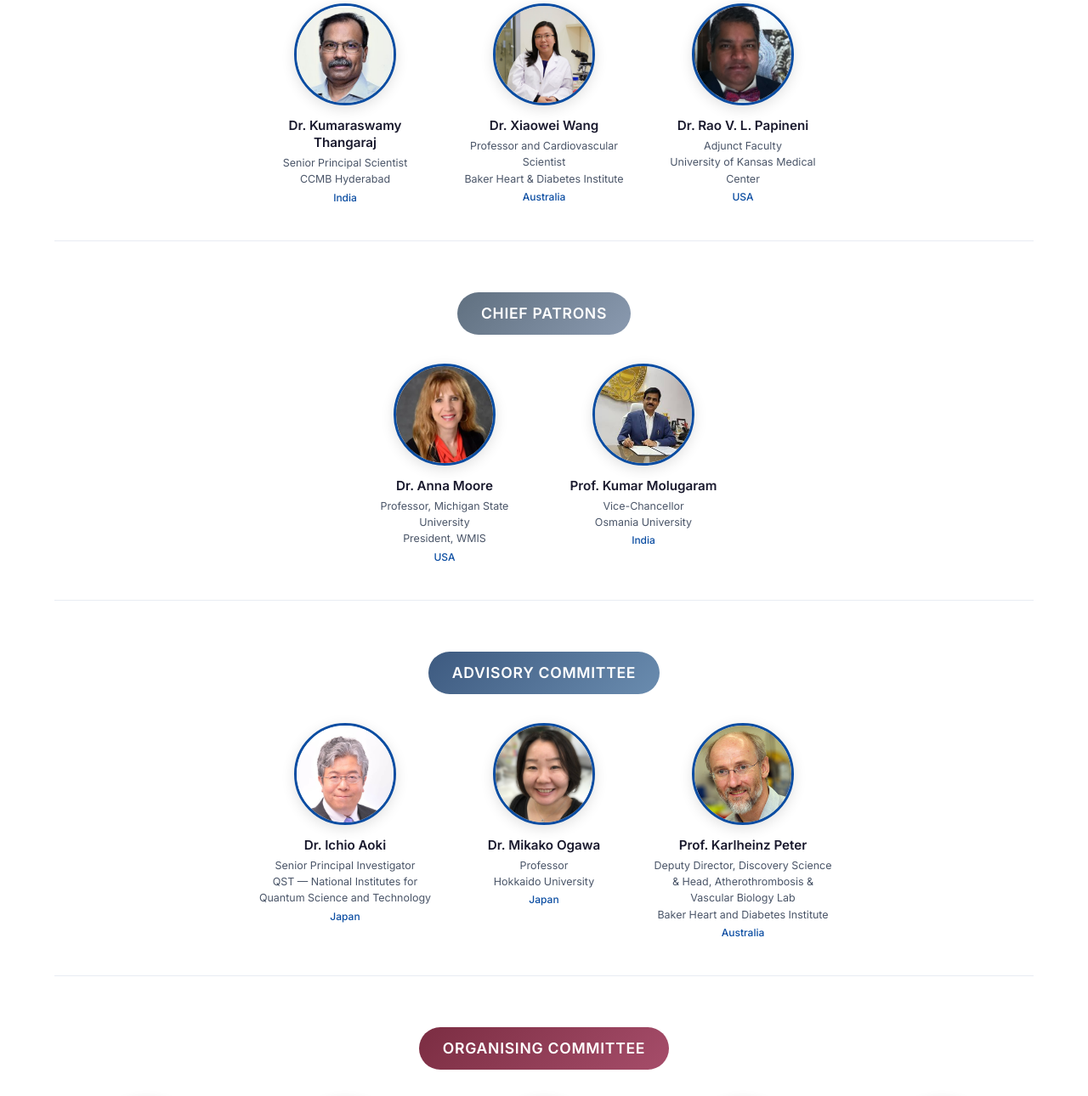
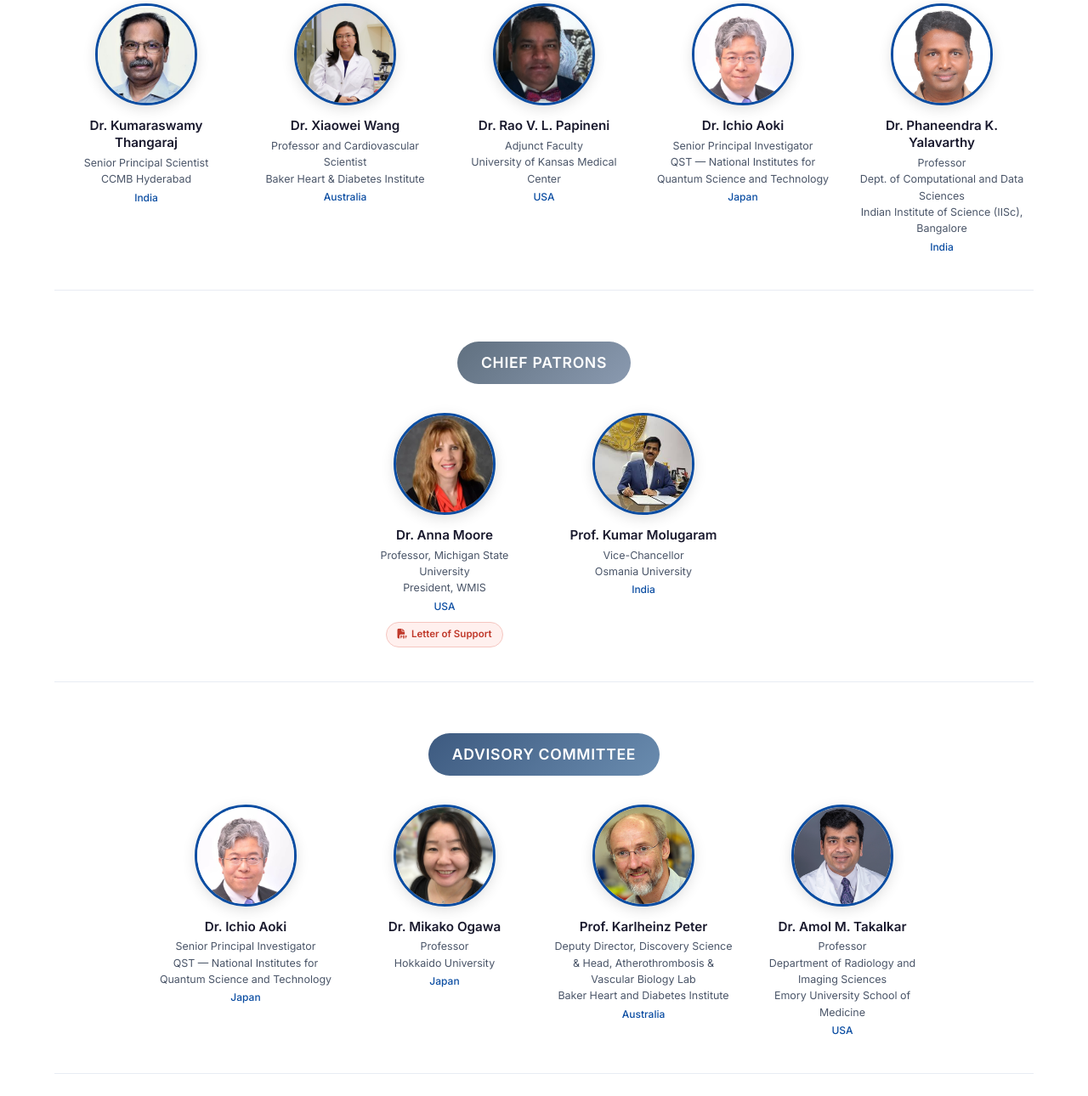
Before and after one commit to FASMIMISI/fasmibiannualconf2026, a plain HTML site: page speakers.html in a window 1280 px wide. Shown: the part 1273-2563 px from the top of the page at 85% size. Drawn offline with Linux system fonts and the light colour scheme.

Commit message:
Add files via upload

```diff
--- a/speakers.html
+++ b/speakers.html
@@ -47,7 +47,7 @@
             object-fit: cover;
             object-position: top;
             border: 3px solid var(--primary-blue, #1a73e8);
-            box-shadow: 0 4px 16px rgba(0,0,0,0.12);
+            box-shadow: 0 4px 16px rgba(0, 0, 0, 0.12);
             background: #e8edf3;
             flex-shrink: 0;
         }
@@ -70,7 +70,7 @@
             font-size: 2.4rem;
             color: #4a6fa5;
             flex-shrink: 0;
-            box-shadow: 0 4px 16px rgba(0,0,0,0.10);
+            box-shadow: 0 4px 16px rgba(0, 0, 0, 0.10);
         }
 
         .people-name {
@@ -102,7 +102,7 @@
             padding: 60px 0 40px;
         }
 
-        .speakers-section + .speakers-section {
+        .speakers-section+.speakers-section {
             border-top: 1px solid #e8ecf3;
         }
 
@@ -185,8 +185,7 @@
                 <span class="section-badge">Dr. Sam Gambhir Memorial Lecture</span>
                 <div class="people-grid featured" style="justify-content:center; margin-top:24px;">
                     <div class="people-card wide">
-                        <img src="assets/images/Dr. Ramasamy Paulmurugan .png"
-                            alt="Dr. Ramasamy Paulmurugan"
+                        <img src="assets/images/Dr. Ramasamy Paulmurugan .png" alt="Dr. Ramasamy Paulmurugan"
                             class="people-photo large">
                         <p class="people-name">Dr. Ramasamy Paulmurugan</p>
                         <p class="people-affil">Professor of Radiology<br>Stanford University</p>
@@ -200,9 +199,7 @@
                 <span class="section-badge amber">Keynote Speakers</span>
                 <div class="people-grid" style="justify-content:center; margin-top:24px;">
                     <div class="people-card">
-                        <img src="assets/images/Dr. Abhijit De .png"
-                            alt="Dr. Abhijit De"
-                            class="people-photo">
+                        <img src="assets/images/Dr. Abhijit De .png" alt="Dr. Abhijit De" class="people-photo">
                         <p class="people-name">Dr. Abhijit De</p>
                         <p class="people-affil">Scientific Officer (G), ACTREC<br>Tata Memorial Centre</p>
                         <p class="people-country">India</p>
@@ -215,28 +212,36 @@
                 <span class="section-badge teal">Invited Speakers &amp; Expert Panelists</span>
                 <div class="people-grid" style="margin-top:24px;">
                     <div class="people-card">
-                        <img src="assets/images/Dr. Kumaraswamy Thangaraj .png"
-                            alt="Dr. Kumaraswamy Thangaraj"
+                        <img src="assets/images/Dr. Kumaraswamy Thangaraj .png" alt="Dr. Kumaraswamy Thangaraj"
                             class="people-photo">
                         <p class="people-name">Dr. Kumaraswamy Thangaraj</p>
                         <p class="people-affil">Senior Principal Scientist<br>CCMB Hyderabad</p>
                         <p class="people-country">India</p>
                     </div>
                     <div class="people-card">
-                        <img src="assets/images/Dr. Xiaowei Wang .png"
-                            alt="Dr. Xiaowei Wang"
-                            class="people-photo">
+                        <img src="assets/images/Dr. Xiaowei Wang .png" alt="Dr. Xiaowei Wang" class="people-photo">
                         <p class="people-name">Dr. Xiaowei Wang</p>
-                        <p class="people-affil">Professor and Cardiovascular Scientist<br>Baker Heart &amp; Diabetes Institute</p>
+                        <p class="people-affil">Professor and Cardiovascular Scientist<br>Baker Heart &amp; Diabetes
+                            Institute</p>
                         <p class="people-country">Australia</p>
                     </div>
                     <div class="people-card">
-                        <img src="assets/images/rao papineni.png"
-                            alt="Dr. Rao V. L. Papineni"
-                            class="people-photo">
+                        <img src="assets/images/rao papineni.png" alt="Dr. Rao V. L. Papineni" class="people-photo">
                         <p class="people-name">Dr. Rao V. L. Papineni</p>
                         <p class="people-affil">Adjunct Faculty<br>University of Kansas Medical Center</p>
                         <p class="people-country">USA</p>
+                    </div>
+                    <div class="people-card">
+                        <img src="assets/images/Dr. Ichio Aoki .png" alt="Dr. Ichio Aoki" class="people-photo">
+                        <p class="people-name">Dr. Ichio Aoki</p>
+                        <p class="people-affil">Senior Principal Investigator<br>QST — National Institutes for<br>Quantum Science and Technology</p>
+                        <p class="people-country">Japan</p>
+                    </div>
+                    <div class="people-card">
+                        <img src="assets/images/Phani.jpg" alt="Dr. Phaneendra K. Yalavarthy" class="people-photo">
+                        <p class="people-name">Dr. Phaneendra K. Yalavarthy</p>
+                        <p class="people-affil">Professor<br>Dept. of Computational and Data Sciences<br>Indian Institute of Science (IISc), Bangalore</p>
+                        <p class="people-country">India</p>
                     </div>
                 </div>
             </div>
@@ -246,17 +251,23 @@
                 <span class="section-badge silver">Chief Patrons</span>
                 <div class="people-grid" style="justify-content:center; margin-top:24px;">
                     <div class="people-card">
-                        <img src="assets/images/moore-anna.png"
-                            alt="Dr. Anna Moore"
-                            class="people-photo">
+                        <img src="assets/images/moore-anna.png" alt="Dr. Anna Moore" class="people-photo">
                         <p class="people-name">Dr. Anna Moore</p>
                         <p class="people-affil">Professor, Michigan State University<br>President, WMIS</p>
                         <p class="people-country">USA</p>
+                        <a href="assets/LOS Letter FASMI.pdf"
+                           target="_blank"
+                           title="Letter of Support"
+                           style="display:inline-flex;align-items:center;gap:5px;margin-top:8px;
+                                  font-size:0.72rem;font-weight:600;color:#c0392b;
+                                  background:#fff0ee;border:1px solid #f5c6c0;
+                                  border-radius:20px;padding:4px 12px;text-decoration:none;
+                                  transition:background 0.2s;">
+                            <i class="fas fa-file-pdf"></i> Letter of Support
+                        </a>
                     </div>
                     <div class="people-card">
-                        <img src="assets/images/vc.jpg"
-                            alt="Prof. Kumar Molugaram"
-                            class="people-photo">
+                        <img src="assets/images/vc.jpg" alt="Prof. Kumar Molugaram" class="people-photo">
                         <p class="people-name">Prof. Kumar Molugaram</p>
                         <p class="people-affil">Vice-Chancellor<br>Osmania University</p>
                         <p class="people-country">India</p>
@@ -269,28 +280,31 @@
                 <span class="section-badge indigo">Advisory Committee</span>
                 <div class="people-grid" style="justify-content:center; margin-top:24px;">
                     <div class="people-card">
-                        <img src="assets/images/Dr. Ichio Aoki .png"
-                            alt="Dr. Ichio Aoki"
-                            class="people-photo">
+                        <img src="assets/images/Dr. Ichio Aoki .png" alt="Dr. Ichio Aoki" class="people-photo">
                         <p class="people-name">Dr. Ichio Aoki</p>
-                        <p class="people-affil">Senior Principal Investigator<br>QST — National Institutes for<br>Quantum Science and Technology</p>
+                        <p class="people-affil">Senior Principal Investigator<br>QST — National Institutes
+                            for<br>Quantum Science and Technology</p>
                         <p class="people-country">Japan</p>
                     </div>
                     <div class="people-card">
-                        <img src="assets/images/Dr. Mikako Ogawa .png"
-                            alt="Dr. Mikako Ogawa"
-                            class="people-photo">
+                        <img src="assets/images/Dr. Mikako Ogawa .png" alt="Dr. Mikako Ogawa" class="people-photo">
                         <p class="people-name">Dr. Mikako Ogawa</p>
                         <p class="people-affil">Professor<br>Hokkaido University</p>
                         <p class="people-country">Japan</p>
                     </div>
                     <div class="people-card">
-                        <img src="assets/images/Peter-Karlheinz.jpg"
-                            alt="Professor Karlheinz Peter"
+                        <img src="assets/images/Peter-Karlheinz.jpg" alt="Professor Karlheinz Peter"
                             class="people-photo">
                         <p class="people-name">Prof. Karlheinz Peter</p>
-                        <p class="people-affil">Deputy Director, Discovery Science<br>&amp; Head, Atherothrombosis &amp; Vascular Biology Lab<br>Baker Heart and Diabetes Institute</p>
+                        <p class="people-affil">Deputy Director, Discovery Science<br>&amp; Head, Atherothrombosis &amp;
+                            Vascular Biology Lab<br>Baker Heart and Diabetes Institute</p>
                         <p class="people-country">Australia</p>
+                    </div>
+                    <div class="people-card">
+                        <img src="assets/images/takalkar.png" alt="Dr. Amol M. Takalkar" class="people-photo">
+                        <p class="people-name">Dr. Amol M. Takalkar</p>
+                        <p class="people-affil">Professor<br>Department of Radiology and Imaging Sciences<br>Emory University School of Medicine</p>
+                        <p class="people-country">USA</p>
                     </div>
                 </div>
             </div>
@@ -300,73 +314,57 @@
                 <span class="section-badge burgundy">Organising Committee</span>
                 <div class="people-grid" style="margin-top:24px;">
                     <div class="people-card">
-                        <img src="assets/images/uday.jpg"
-                            alt="Dr. Uday Krishnamurthy"
-                            class="people-photo">
+                        <img src="assets/images/uday.jpg" alt="Dr. Uday Krishnamurthy" class="people-photo">
                         <p class="people-name">Dr. Uday Krishnamurthy</p>
-                        <p class="people-affil">President, FASMI<br>Professor of Practice, Dept. of Biomedical Engineering<br>Osmania University, Hyderabad, India<br>GE HealthCare, USA</p>
+                        <p class="people-affil">President, FASMI<br>Professor of Practice, Dept. of Biomedical
+                            Engineering<br>Osmania University, Hyderabad, India<br>GE HealthCare, USA</p>
                         <p class="people-country">India / USA</p>
                     </div>
                     <div class="people-card">
-                        <img src="assets/images/jyotsna.jpeg"
-                            alt="Dr. Jyotsna Rao"
-                            class="people-photo">
+                        <img src="assets/images/jyotsna.jpeg" alt="Dr. Jyotsna Rao" class="people-photo">
                         <p class="people-name">Dr. Jyotsna Rao</p>
                         <p class="people-affil">President, MISI<br>Nuclear Medicine<br>Apollo Hospitals<br>Hyderabad</p>
                         <p class="people-country">India</p>
                     </div>
                     <div class="people-card">
-                        <img src="assets/images/principal.jpg"
-                            alt="Dr. P. Chandra Sekhar"
-                            class="people-photo">
+                        <img src="assets/images/principal.jpg" alt="Dr. P. Chandra Sekhar" class="people-photo">
                         <p class="people-name">Dr. P. Chandra Sekhar</p>
                         <p class="people-affil">Principal<br>University College of Engineering<br>Osmania University</p>
                         <p class="people-country">India</p>
                     </div>
                     <div class="people-card">
-                        <img src="assets/images/suman.png"
-                            alt="Dr. Suman Reddy"
-                            class="people-photo">
+                        <img src="assets/images/suman.png" alt="Dr. Suman Reddy" class="people-photo">
                         <p class="people-name">Dr. Suman Reddy</p>
-                        <p class="people-affil">Professor<br>Dept. of Biomedical Engineering<br>UCE, Osmania University</p>
+                        <p class="people-affil">Professor<br>Dept. of Biomedical Engineering<br>UCE, Osmania University
+                        </p>
                         <p class="people-country">India</p>
                     </div>
                     <div class="people-card">
-                        <img src="assets/images/AvinashEranki.jpg"
-                            alt="Avinash Eranki"
-                            class="people-photo">
-                        <p class="people-name">Dr. Avinash Eranki</p>
+                        <img src="assets/images/AvinashEranki.jpg" alt="Dr. Avinash Eranki" class="people-photo">
+                        <p class="people-name">Avinash Eranki</p>
                         <p class="people-affil">Associate Professor<br>Indian Institute of Technology Hyderabad</p>
                         <p class="people-country">India</p>
                     </div>
                     <div class="people-card">
-                        <img src="assets/images/Anusha Malapaka.jpeg"
-                            alt="Anusha Malapaka"
-                            class="people-photo">
+                        <img src="assets/images/Anusha Malapaka.jpeg" alt="Anusha Malapaka" class="people-photo">
                         <p class="people-name">Anusha Malapaka</p>
                         <p class="people-affil">PhD Candidate<br>Queensland Brain Institute</p>
                         <p class="people-country">Australia</p>
                     </div>
                     <div class="people-card">
-                        <img src="assets/images/eesha.jpeg"
-                            alt="Dr. Eeshitha Chinthoju"
-                            class="people-photo">
+                        <img src="assets/images/eesha.jpeg" alt="Dr. Eeshitha Chinthoju" class="people-photo">
                         <p class="people-name">Dr. Eeshitha Chinthoju</p>
                         <p class="people-affil">Clinical Strategy<br>Dr. Reddy's Laboratories</p>
                         <p class="people-country">India</p>
                     </div>
                     <div class="people-card">
-                        <img src="assets/images/abhinay.jpg"
-                            alt="Abhinay Joshi"
-                            class="people-photo">
+                        <img src="assets/images/abhinay.jpg" alt="Abhinay Joshi" class="people-photo">
                         <p class="people-name">Abhinay Joshi</p>
                         <p class="people-affil">Associate Director<br>Core Lab Operations, Asia Pacific<br>Medpace</p>
                         <p class="people-country">India</p>
                     </div>
                     <div class="people-card">
-                        <img src="assets/images/prasanna.jpg"
-                            alt="Prasanna Devika"
-                            class="people-photo">
+                        <img src="assets/images/prasanna.jpg" alt="Prasanna Devika" class="people-photo">
                         <p class="people-name">Prasanna Devika</p>
                         <p class="people-affil">Student<br>Osmania University</p>
                         <p class="people-country">Hyderabad, India</p>
@@ -423,7 +421,6 @@
                         <a href="https://www.osmania.ac.in/" target="_blank">Osmania University</a>
                         <a href="https://wmis.org/" target="_blank">WMIS</a>
                         <a href="https://iasnm.com/" target="_blank">IASNM</a>
-                        <a href="https://www.iith.ac.in/" target="_blank">IIT Hyderabad</a>
                     </div>
                 </div>
             </div>
```
Also changed, not shown: index.html (+31 -0 lines), assets/images/Phani.jpg (added), assets/images/takalkar.png (added), 1 other file.
